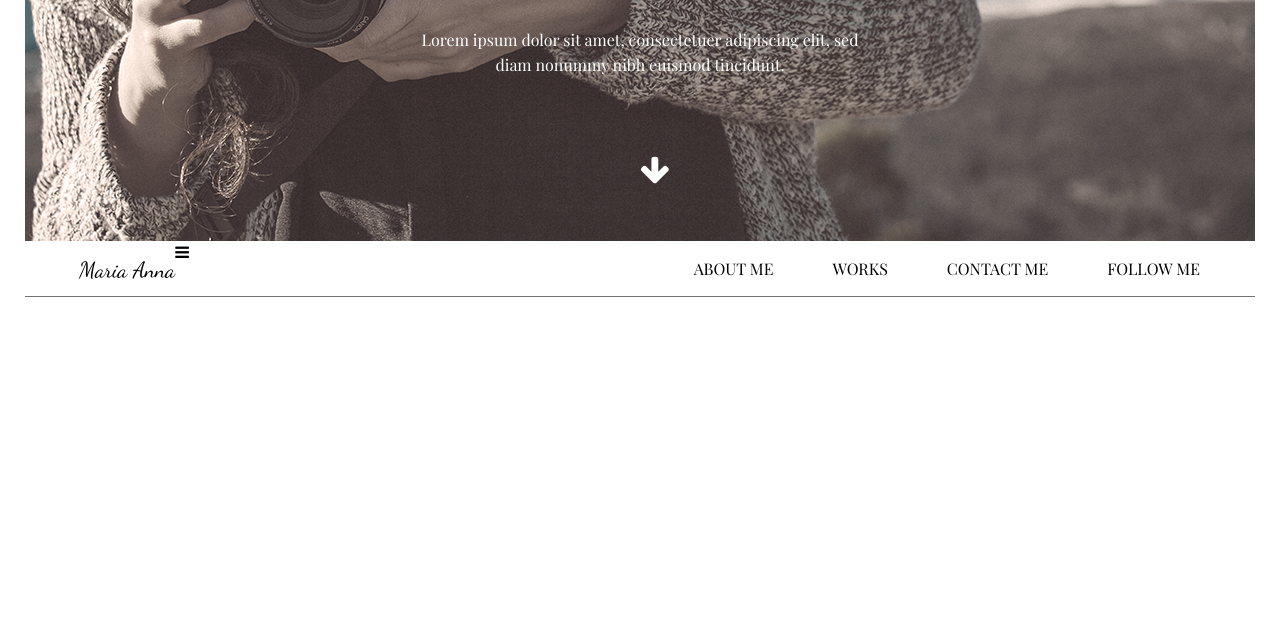
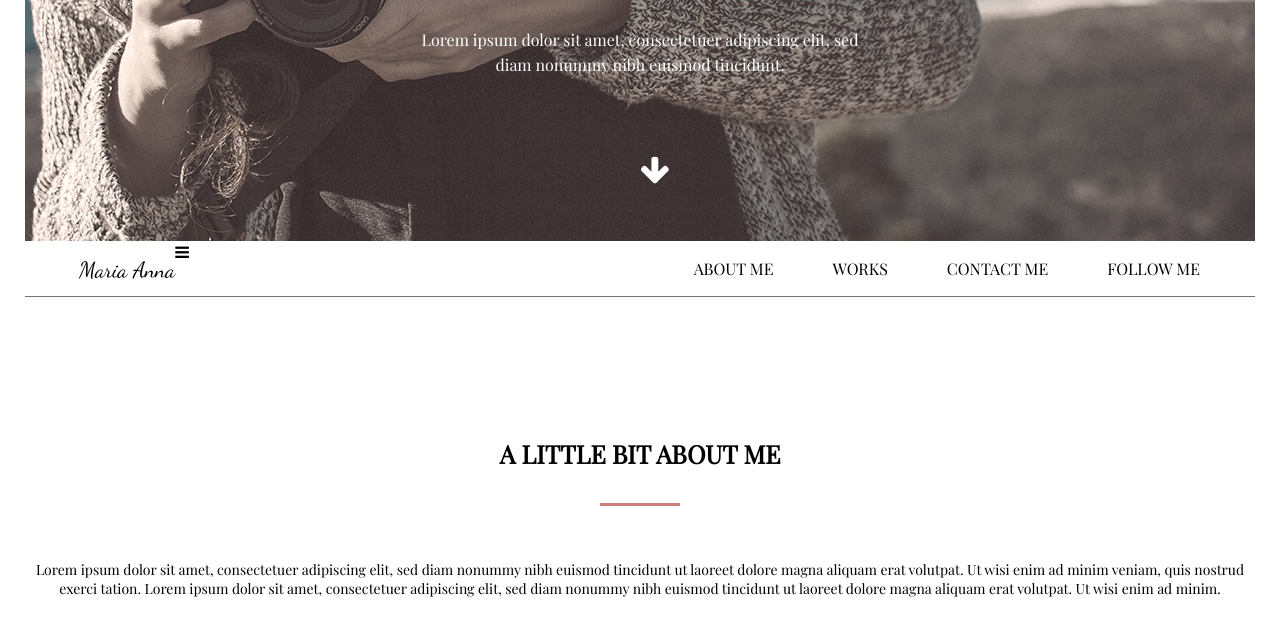
Before and after one commit to kamilrajca/weekly_ex9, a plain HTML site: page index.html in a window 1280 px wide. Shown: the part 444-1067 px from the top of the page. Before the commit the page ends 800 px from the top, so only its background shows below. Drawn offline with nearby package versions, Linux system fonts and the light colour scheme; a script that the page names is missing; a web font is replaced by a local one.

Commit message:
dodanie sekcji about me

```diff
--- a/css/style.css
+++ b/css/style.css
@@ -98,6 +98,32 @@ nav .navbar-right ul li a:hover {
   border-bottom: 2px solid #d07c7c;
 }
 
+/*section about me*/
+#about-me {
+  text-align: center;
+  color: #000;
+}
+#about-me h2 {
+  /*font-family: 'Dancing Script', cursive;*/
+  font-size: 25px;
+  text-transform: uppercase;
+  margin-top: 140px;
+  padding-bottom: 24px;
+}
+#about-me h2::after {
+  content: "\00a0";
+  display: block;
+  border: none;
+  border-bottom: 3px solid #d07c7c;
+  width: 80px;
+  left: 0;
+  right: 0;
+  margin: auto;
+  margin-bottom: 30px;
+}
+#about-me p {
+  font-size: 14px;
+}
 /*media max-width 600px*/
 @media screen and (max-width: 600px){
   header {
@@ -110,4 +136,11 @@ nav .navbar-right ul li a:hover {
   header h1 {
     font-size: 26px;
   }
+  #about-me h2 {
+    font-size: 22px;
+  }
+  #about-me h2::after {
+    margin-bottom: 15px;
+  }
+
 }
--- a/index.html
+++ b/index.html
@@ -40,8 +40,12 @@
       </ul>
     </div>
      <i class="fa fa-bars" aria-hidden="true"></i>
+  </nav>
 
-  </nav>
+  <section id="about-me">
+    <h2>A little bit about me</h2>
+    <p>Lorem ipsum dolor sit amet, consectetuer adipiscing elit, sed diam nonummy nibh euismod tincidunt ut laoreet dolore magna aliquam erat volutpat. Ut wisi enim ad minim veniam, quis nostrud exerci tation. Lorem ipsum dolor sit amet, consectetuer adipiscing elit, sed diam nonummy nibh euismod tincidunt ut laoreet dolore magna aliquam erat volutpat. Ut wisi enim ad minim.</p>
+  </section>
 
   </div>
   <script src="js/main.js" type="text/javascript" ></script>
```
